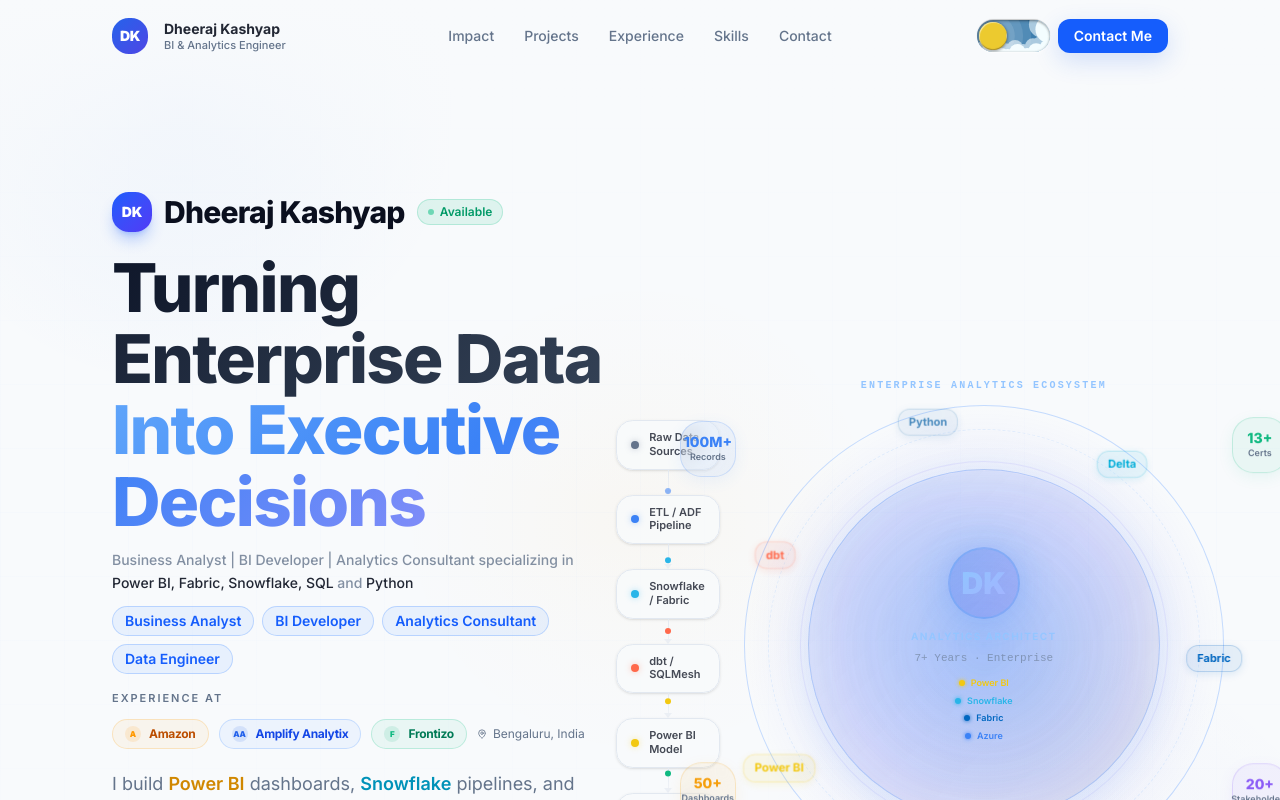
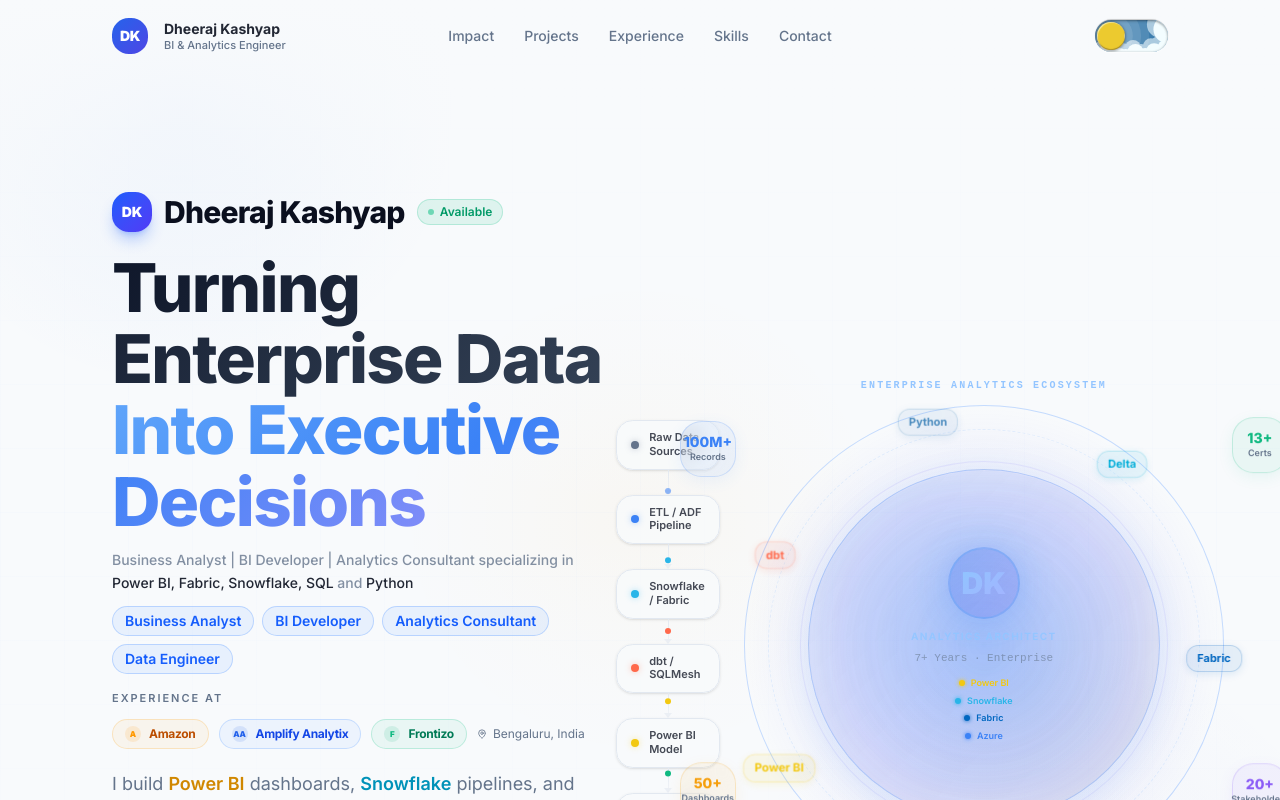
Before and after one commit to dheekash/dheeraj-portfolio, a Next.js app: page / in a window 1280 px wide. Shown: the top 800 px of the page. Built offline with nearby package versions, Linux system fonts and the light colour scheme.

Commit message:
fix(navbar): remove Contact Me button, keep only theme toggle in right actions
Co-Authored-By: Claude Sonnet 4.6 <noreply@anthropic.com>

```diff
--- a/src/components/layout/Navbar.tsx
+++ b/src/components/layout/Navbar.tsx
@@ -89,15 +89,6 @@ export function Navbar() {
             {/* Theme toggle */}
             <ThemeSwitch />
 
-            {/* Contact — filled blue, softer shadow */}
-            <button
-              onClick={() => scrollTo("#contact")}
-              className="hidden lg:inline-flex items-center px-4 py-[7px] rounded-lg text-sm font-semibold bg-blue-600 hover:bg-blue-500 text-white transition-all cursor-pointer"
-              style={{ boxShadow: "0 8px 24px rgba(37,99,235,.18)" }}
-            >
-              Contact Me
-            </button>
-
             {/* Mobile hamburger */}
             <button
               onClick={() => setMobileOpen(!mobileOpen)}
```
